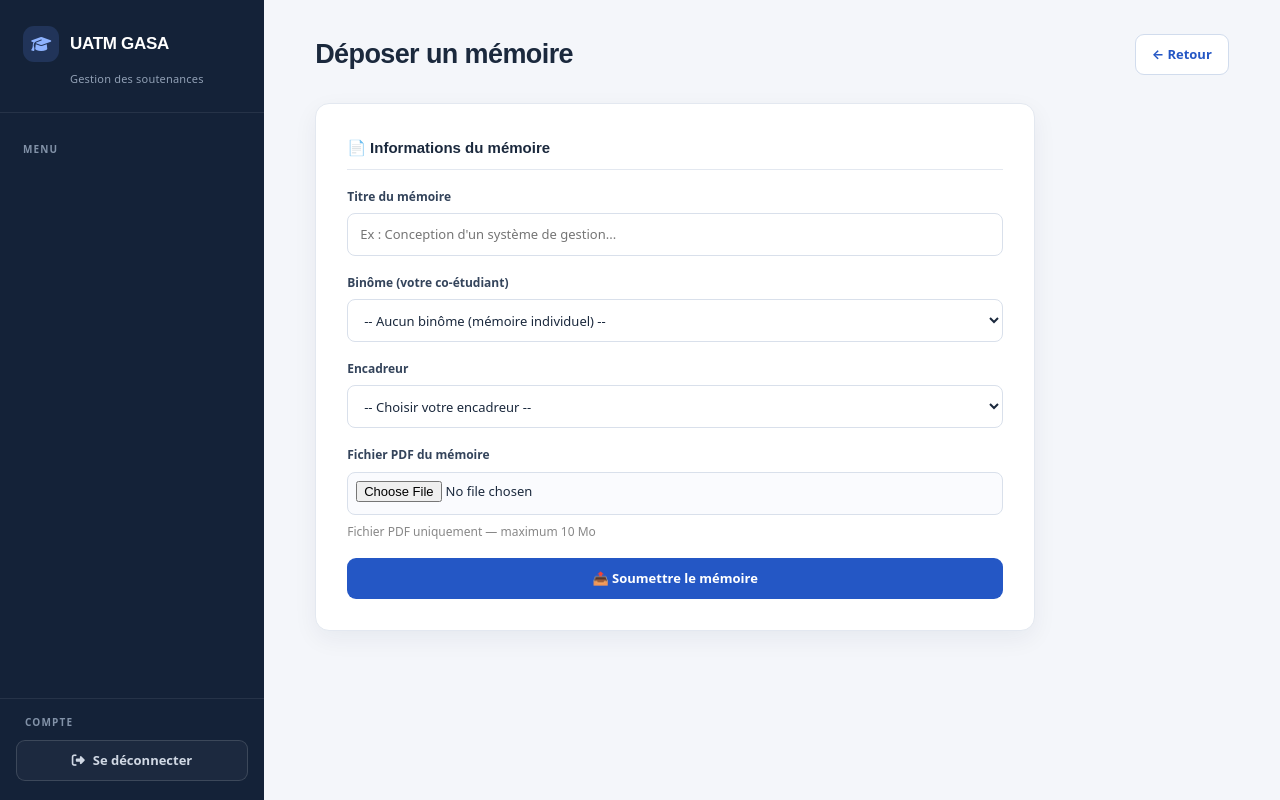
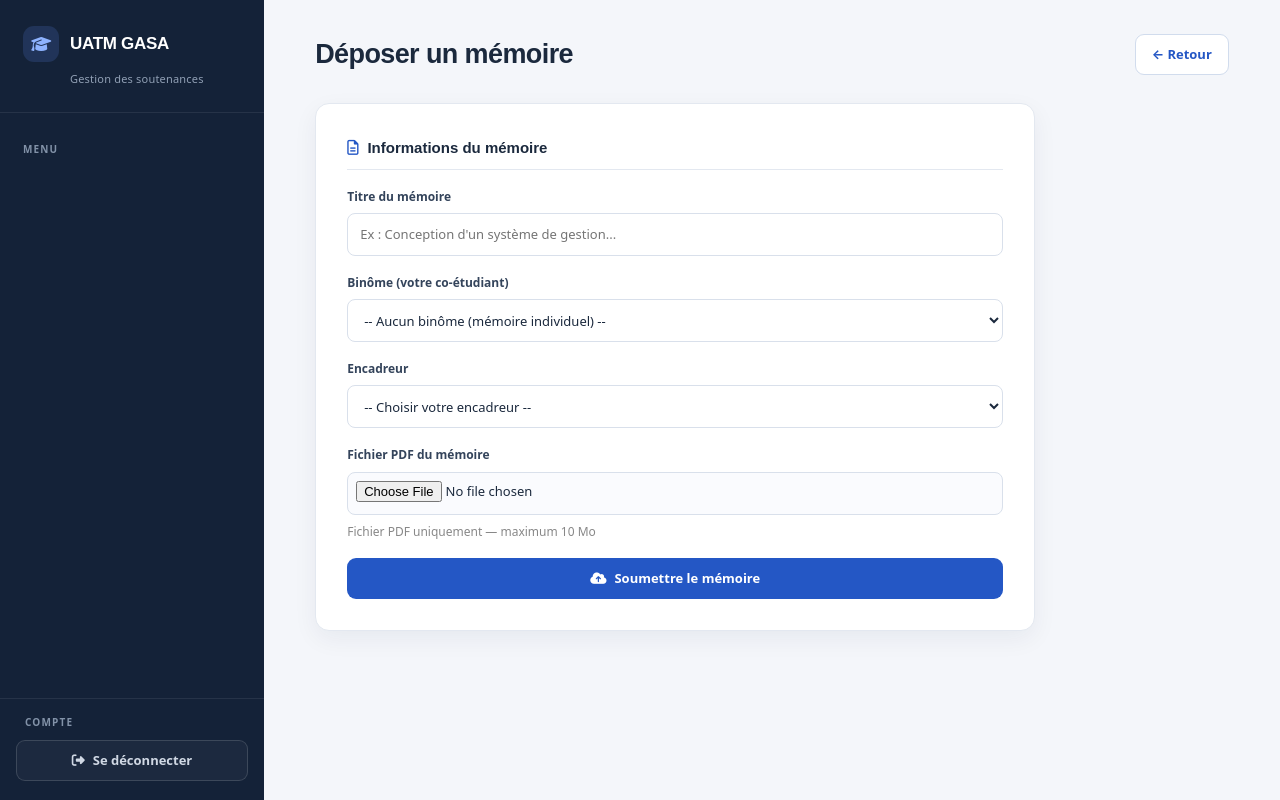
Before and after one commit to jeanbaptisteassogba87-jpg/gestion-soutenance, a PHP site: page /app/views/etudiant/deposer_memoire.php in a window 1280 px wide. Run offline with PHP 8.4, Linux system fonts and the light colour scheme; the template is opened without the code that fills it, so the values that code supplies are empty; the visitor is signed in with stand-in values (Sample User, id 1).

Commit message:
style: polish student views

```diff
--- a/app/views/etudiant/consulter_planning.php
+++ b/app/views/etudiant/consulter_planning.php
@@ -5,7 +5,7 @@
 </div>
 
 <div class="table-wrap">
-    <div class="table-header"><h2>Toutes les soutenances</h2></div>
+    <div class="table-header"><h2><i class="fa-regular fa-calendar-days" aria-hidden="true"></i> Toutes les soutenances</h2></div>
     <table>
         <thead>
             <tr><th>#</th><th>Date</th><th>Heure</th><th>Salle</th><th>Note</th><th>Mention</th></tr>
--- a/app/views/etudiant/dashboard.php
+++ b/app/views/etudiant/dashboard.php
@@ -20,7 +20,7 @@
     <?php if (empty($mesMemoires)): ?>
         <a href="/app/controllers/EtudiantController.php?action=deposer" class="btn">+ Déposer un mémoire</a>
     <?php endif; ?>
-    <a href="/app/controllers/EtudiantController.php?action=planning" class="btn btn-outline">📅 Planning</a>
+    <a href="/app/controllers/EtudiantController.php?action=planning" class="btn btn-outline"><i class="fa-regular fa-calendar" aria-hidden="true"></i> Planning</a>
 </div>
 
 <div class="table-wrap">
@@ -65,7 +65,7 @@
                 <td><?= $mention ?></td>
                 <td>
                     <?php if ($m['fichier']): ?>
-                        <a href="/app/controllers/TelechargerMemoireController.php?id=<?= (int) $m['idMemoire'] ?>" target="_blank" class="btn btn-sm btn-outline">📄 Voir</a>
+                        <a href="/app/controllers/TelechargerMemoireController.php?id=<?= (int) $m['idMemoire'] ?>" target="_blank" rel="noopener noreferrer" class="btn btn-sm btn-outline"><i class="fa-regular fa-file-pdf" aria-hidden="true"></i> Voir</a>
                     <?php else: ?>
                         <span style="color:#aaa">—</span>
                     <?php endif; ?>
--- a/app/views/etudiant/deposer_memoire.php
+++ b/app/views/etudiant/deposer_memoire.php
@@ -20,7 +20,7 @@
     <input type="hidden" name="csrf_token"
            value="<?= htmlspecialchars(csrf_token(), ENT_QUOTES, 'UTF-8') ?>">
 
-    <h3>📄 Informations du mémoire</h3>
+    <h3><i class="fa-regular fa-file-lines" aria-hidden="true"></i> Informations du mémoire</h3>
 
     <div class="form-group">
         <label>Titre du mémoire</label>
@@ -69,7 +69,7 @@
         </small>
     </div>
 
-    <button type="submit" class="btn">📤 Soumettre le mémoire</button>
+    <button type="submit" class="btn"><i class="fa-solid fa-cloud-arrow-up" aria-hidden="true"></i> Soumettre le mémoire</button>
 </form>
 
 <?php require_once __DIR__ . '/../layouts/footer.php'; ?>
```
